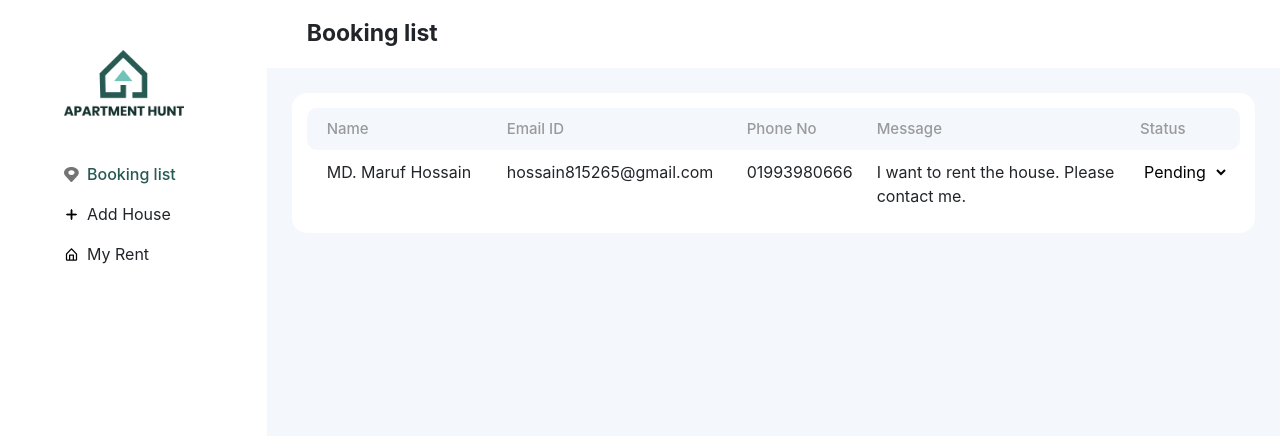
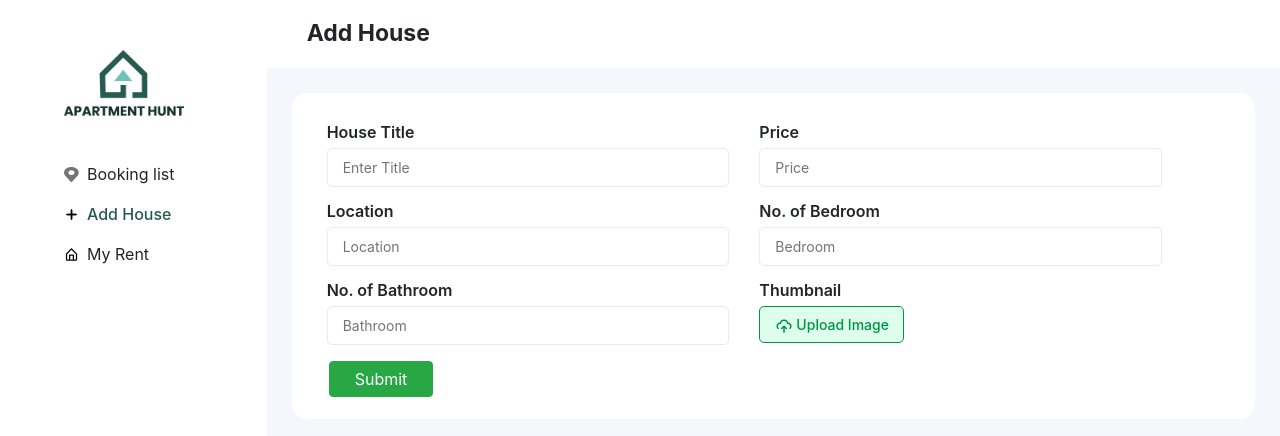
Before and after one commit to Hasan-new/apartment-hunt, a React (Create React App) app: page / in a window 1280 px wide. Shown: the top 436 px of the page. Built offline with nearby package versions, Linux system fonts and the light colour scheme.

Commit message:
Add Rent House Done

```diff
--- a/src/App.js
+++ b/src/App.js
@@ -1,4 +1,5 @@
 import './App.css';
+import AddHouse from './components/AddHouse/AddHouse';
 import BookingList from './components/BookingList/BookingList';
 import Home from './components/Home/Home';
 
@@ -6,7 +7,8 @@ function App() {
   return (
     <div>
       {/* <Home></Home> */}
-      <BookingList></BookingList>
+      {/* <BookingList></BookingList> */}
+      <AddHouse></AddHouse>
     </div>
   );
 }
--- /dev/null
+++ b/src/components/AddHouse/AddHouse.css
@@ -0,0 +1,64 @@
+.user-page .userPageRightSide .add-house-btn {
+  margin-left: 32px;
+  padding: 5px 25px;
+}
+
+.user-page .userPageRightSide .rightSideMain {
+  padding-left: 5px !important;
+  padding-bottom: 22px !important;
+  margin-bottom: 10px !important;
+}
+
+.user-page .userPageRightSide .rightSideMain .add-house-form {
+  margin-right: 3rem;
+}
+
+.user-page .userPageRightSide .rightSideMain .add-house-form label {
+  display: inline-block;
+  margin-bottom: .2rem;
+  margin-top: .8rem;
+  font-weight: 600;
+}
+
+.user-page .userPageRightSide .rightSideMain .add-house-form .add-house-area {
+  padding: 0px 0px 8px 0px;
+  border-radius: 20px;
+  display: -webkit-box;
+  display: -ms-flexbox;
+  display: flex;
+}
+
+.user-page .userPageRightSide .rightSideMain .add-house-form .add-house-area .image-upload .house_photo {
+  width: 36%;
+  border: 1px solid #009444;
+  margin: 0;
+  padding: 7px 10px;
+  font-size: 14px;
+  border-radius: 5px;
+  text-align: center;
+  color: #009444;
+  font-weight: 500;
+  background: #DEFFED;
+  cursor: pointer;
+  float: left;
+}
+
+.user-page .userPageRightSide .rightSideMain .add-house-form .add-house-area .image-upload .upload_photo {
+  width: 18px;
+}
+
+.user-page .userPageRightSide .rightSideMain .add-house-form .add-house-area .image-upload #photoUpload {
+  opacity: 0;
+  position: absolute;
+  z-index: -1;
+  top: 0;
+}
+
+.user-page .userPageRightSide .rightSideMain .add-house-form .add-house-input {
+  width: 100%;
+  border: 1px solid #eaeaea;
+  font-size: 14px;
+  padding: 8px 15px;
+  border-radius: 5px;
+}
+/*# sourceMappingURL=AddHouse.css.map */
--- /dev/null
+++ b/src/components/AddHouse/AddHouse.js
@@ -0,0 +1,86 @@
+import React from 'react';
+import './AddHouse.css';
+import logo from '../../images/logos/Logo.png';
+import booking_photo from '../../images/logos/map-marker-alt-solid 1.png';
+import add_house from '../../images/logos/plus 1.png';
+import my_rent from '../../images/logos/Rent.png';
+import upload from '../../images/logos/cloud-upload-outline 1.png'
+
+const AddHouse = () => {
+    return (
+        <div className="user-page">
+                <div className="userPageLeftSide">
+                    {/* <Link to='/'> */}
+                        <img className="userPageLogo" src={logo} alt=""/>
+                    {/* </Link> */}
+                    <div className="user-page-link">
+                        {/* <Link className="userPageLink orderLink color-active" to='/admin/service-list'> */}
+                            <div className="d-flex justify-content-left dashboard_link align-items-center my-3">
+                                <img className="dashboard_logo" src={booking_photo} alt=""/>
+                                <p className="mx-0 my-0 ml-2">Booking list</p>
+                            </div>
+                        {/* </Link> */}
+                        {/* <Link className="serviceListLink inactive-color" to="/admin/add-service"> */}
+                            <div className="d-flex justify-content-left align-items-center active_link my-3">
+                                <img className="dashboard_logo" src={add_house} alt=""/>
+                                <p className="mx-0 my-0 ml-2">Add House</p>
+                            </div>
+                        {/* </Link> */}
+                        {/* <Link className="reviewLink inactive-color" to="/admin/add-admin"> */}
+                            <div className="d-flex justify-content-left dashboard_link align-items-center my-3">
+                                <img className="dashboard_logo" src={my_rent} alt=""/>
+                                <p className="mx-0 my-0 ml-2">My Rent</p>
+                            </div>
+                        {/* </Link> */}
+                    </div>
+                </div>
+                <div className="userPageRightSide">
+                    <h3 className="rightSideListText">Add House</h3>
+                    <div className="rightSideMain row">
+                        <form action="" className="w-100 add-house-form">
+                            <div className="justify-content-center flex-wrap bg-white add-house-area">
+                                <div className="col-lg-12 col-md-12 col-sm-12 d-flex">
+                                    <div className="col-lg-6 col-md-12 col-sm-12">
+                                        <label htmlFor="title">House Title</label>
+                                        <input placeholder="Enter Title" className="add-house-input" name="title" type="text" id="title" required/>
+                                    </div>
+                                    <div className="col-lg-6 col-md-12 col-sm-12">
+                                        <label htmlFor="title">Price</label>
+                                        <input placeholder="Price" className="add-house-input" name="title" type="number" min="0" id="title" required/>
+                                    </div>
+                                </div>
+                                <div className="col-lg-12 col-md-12 col-sm-12 d-flex">
+                                    <div className="col-lg-6 col-md-12 col-sm-12">
+                                        <label htmlFor="title">Location</label>
+                                        <input placeholder="Location" className="add-house-input" name="title" type="text" id="title" required/>
+                                    </div>
+                                    <div className="col-lg-6 col-md-12 col-sm-12">
+                                        <label htmlFor="title">No. of Bedroom</label>
+                                        <input placeholder="Bedroom" className="add-house-input" name="title" type="number" min="0" id="title" required/>
+                                    </div>
+                                </div>
+                                <div className="col-lg-12 col-md-12 col-sm-12 d-flex">
+                                    <div className="col-lg-6 col-md-12 col-sm-12">
+                                        <label htmlFor="title">No. of Bathroom</label>
+                                        <input placeholder="Bathroom" className="add-house-input" name="title" type="number" min="0" id="title" required/>
+                                    </div>
+                                    <div className="col-lg-6 col-md-12 col-sm-12 image-upload">
+                                        <label htmlFor="photoUpload">Thumbnail</label>
+                                        <div className="col-lg-12 col-md-12 col-sm-12 p-0 d-flex">
+                                            <label className="house_photo" htmlFor="photoUpload"><img className="upload_photo" src={upload} alt=""/> Upload Image</label>
+                                            <input name="image" type="file" id="photoUpload" required/>
+                                        </div>
+                                    </div>
+                                </div>
+                            </div>
+                            <div className="mt-2">
+                                <button className="btn btn-success add-house-btn">Submit</button>
+                            </div>
+                        </form>
+                    </div>
+                </div>
+            </div>
+    );
+};
+
+export default AddHouse;
--- /dev/null
+++ b/src/components/AddHouse/AddHouse.scss
@@ -0,0 +1,67 @@
+.user-page {
+    .userPageRightSide {
+        .add-house-btn {
+            margin-left: 32px;
+            padding: 5px 25px;
+        }
+
+        .rightSideMain {
+            padding-left: 5px !important;
+            padding-bottom: 22px !important;
+            margin-bottom: 10px !important;
+
+            .add-house-form {
+                margin-right: 3rem;
+
+                label {
+                    display: inline-block;
+                    margin-bottom: .2rem;
+                    margin-top: .8rem;
+                    font-weight: 600;
+                }
+
+                .add-house-area {
+                    padding: 0px 0px 8px 0px;
+                    border-radius: 20px;
+                    display: flex;
+
+                    .image-upload {
+                        .house_photo {
+                            width: 36%;
+                            border: 1px solid #009444;
+                            margin: 0;
+                            padding: 7px 10px;
+                            font-size: 14px;
+                            border-radius: 5px;
+                            text-align: center;
+                            color: #009444;
+                            font-weight: 500;
+                            background: #DEFFED;
+                            cursor: pointer;
+                            float: left;
+                        }
+
+                        .upload_photo {
+                            width: 18px;
+                        }
+
+                        #photoUpload {
+                            opacity: 0;
+                            position: absolute;
+                            z-index: -1;
+                            top: 0;
+                        }
+                    }
+                }
+
+                .add-house-input {
+                    width: 100%;
+                    border: 1px solid #eaeaea;
+                    font-size: 14px;
+                    padding: 8px 15px;
+                    border-radius: 5px;
+                }
+            }
+        }
+    }
+}
--- a/src/components/BookingList/BookingList.js
+++ b/src/components/BookingList/BookingList.js
@@ -2,9 +2,9 @@ import React from 'react';
 import { Link } from 'react-router-dom';
 import './BookingList.css';
 import logo from '../../images/logos/Logo.png';
-import booking_photo from '../../images/logos/map-marker-alt-solid 1.png'
-import add_house from '../../images/logos/plus 1.png'
-import my_rent from '../../images/logos/Rent.png'
+import booking_photo from '../../images/logos/map-marker-alt-solid 1.png';
+import add_house from '../../images/logos/plus 1.png';
+import my_rent from '../../images/logos/Rent.png';
 
 
 const BookingList = () => {
```
Also changed, not shown: 1 other file (tests, documents, lock files or other folders).
